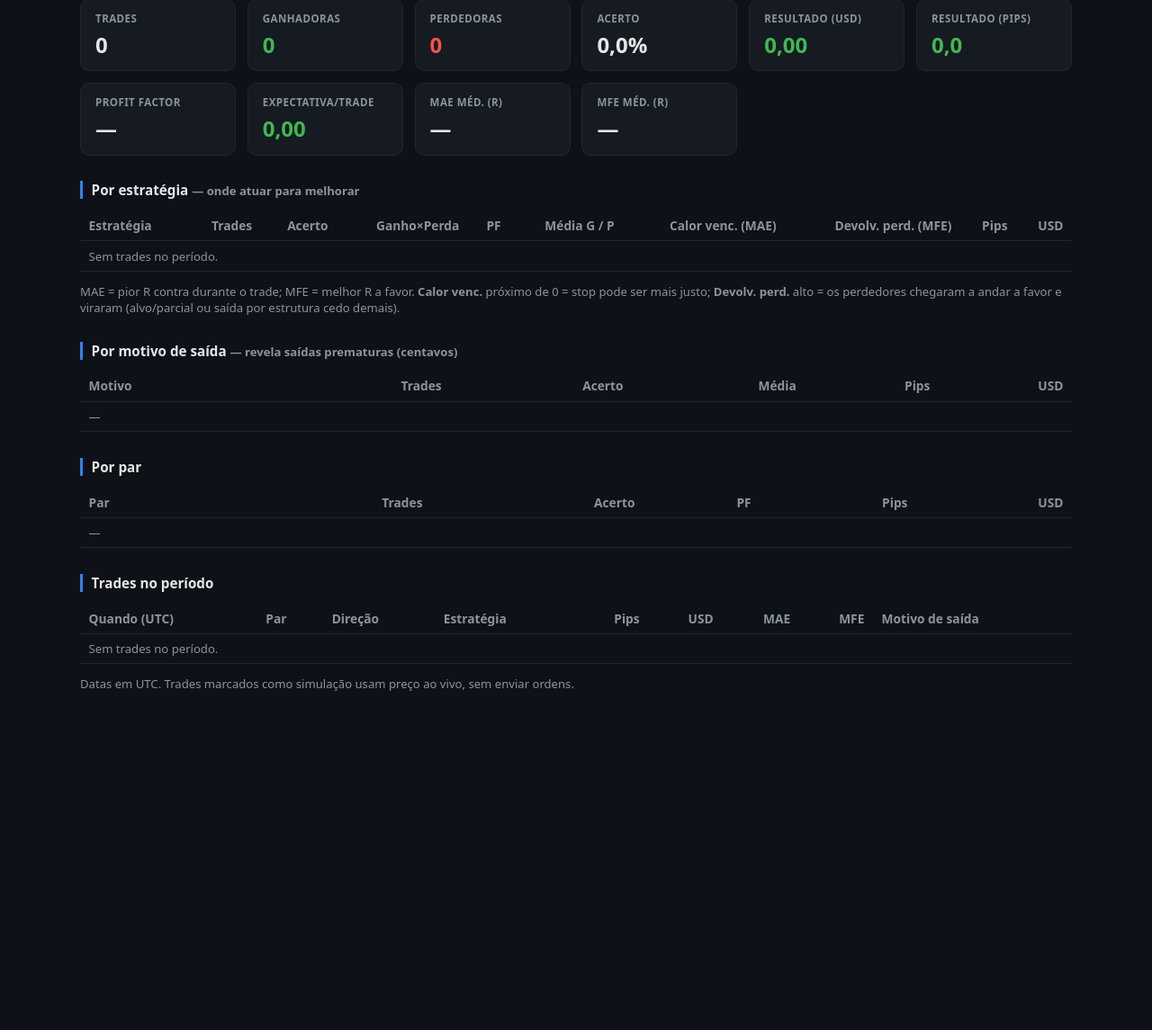
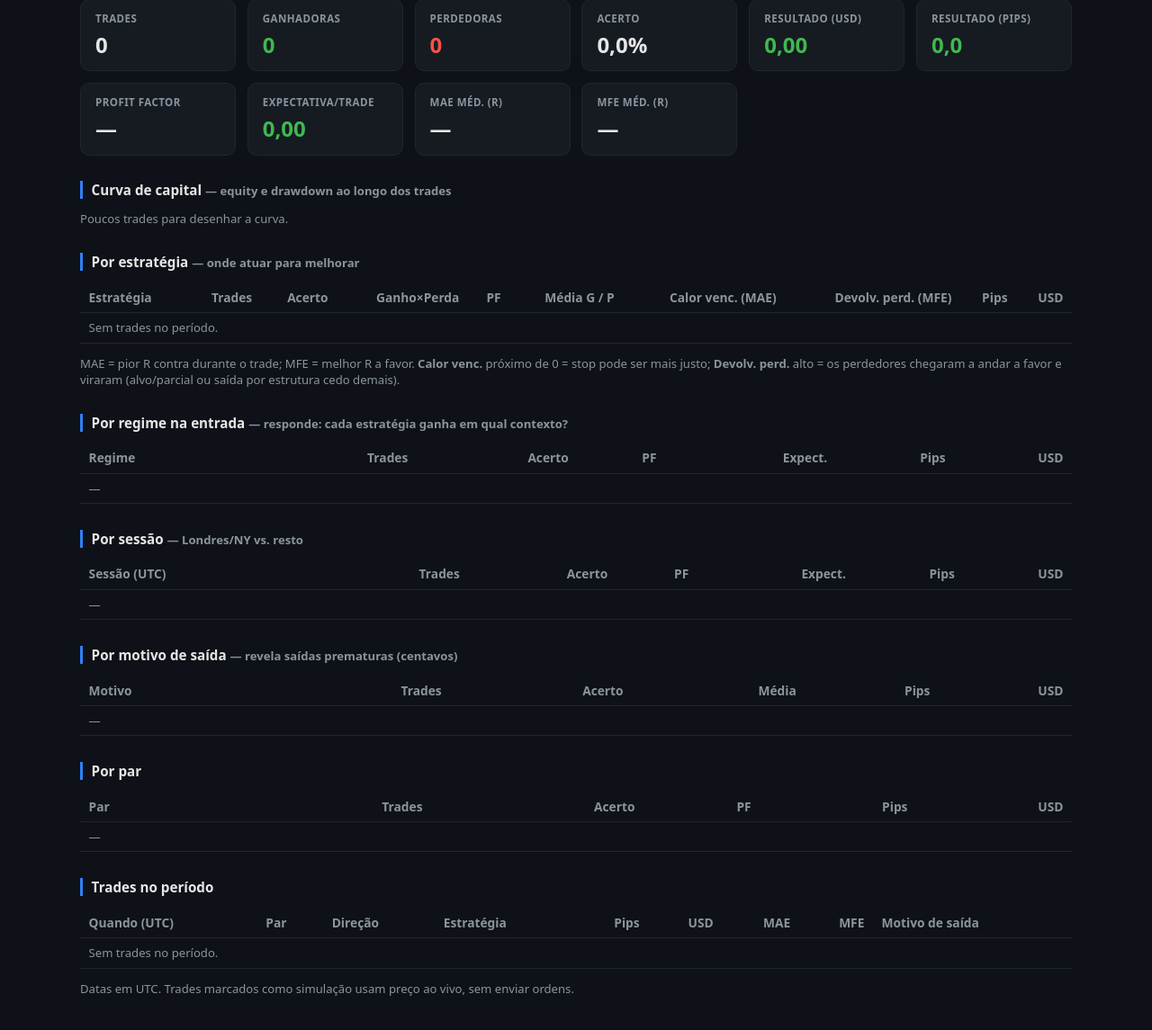
Before and after one commit to ValdeciTrader10/mt5, a FastAPI app: page /analitico in a window 1280 px wide. Shown: the part 134-1279 px from the top of the page at 90% size. Before the commit the page ends 902 px from the top, so only its background shows below. Run offline with FastAPI, Linux system fonts and the light colour scheme; the visitor is signed in with stand-in values (Sample User, id 1); data that the repository does not hold is empty.

Commit message:
Roadmap: curva de capital+DD, expectância por regime/sessão, guard de correlação
Três itens da skill trading-quant-expert:
- Curva de capital + drawdown no /analitico (SVG inline offline): equity acumulada,
  Max DD (USD e %) e recovery factor.
- Expectância por REGIME (na entrada) e por SESSÃO: trades passam a gravar
  regime_entrada; agrupamentos por_regime/por_sessao respondem 'cada estratégia ganha
  em qual contexto?'. Sessões Londres/NY/Ásia pela hora UTC de abertura.
- Guarda de correlação por moeda (gestao.exposicao_moedas/viola_correlacao): bloqueia
  dobrar risco na mesma moeda (EUR+GBP ambos short-USD) via MAX_EXPOSICAO_MOEDA.

db: colunas regime_entrada (+ migração). Testes de correlação adicionados.

Co-Authored-By: Claude Opus 4.8 <noreply@anthropic.com>
Claude-Session: https://claude.ai/code/session_01EJYTth5eyVRqxzoTqMHuue

```diff
--- a/sistema_forex/config.py
+++ b/sistema_forex/config.py
@@ -50,6 +50,11 @@ BE_TRIGGER_R = 1.0
 DD_DIARIO_MAX_PCT = 5.0
 MAX_POS_POR_PAR = 1
 MAX_POS_TOTAL = 2
+# Guarda de correlação: exposição líquida MÁXIMA por moeda (em nº de posições).
+# EURUSD e GBPUSD comprados = ambos short USD → USD líquido -2. Com limite 1, a 2ª
+# entrada correlacionada é bloqueada. USDCAD comprado + EURUSD comprado se cancelam no
+# USD (net 0) → permitido. Evita "risco dobrado escondido" pela mesma moeda.
+MAX_EXPOSICAO_MOEDA = int(os.environ.get("MAX_EXPOSICAO_MOEDA", "1"))
 TEMPO_MAX_POSICAO_H = 8
 SCORE_MIN_CONFLUENCIAS = 2
 
--- a/sistema_forex/db.py
+++ b/sistema_forex/db.py
@@ -105,7 +105,8 @@ CREATE TABLE IF NOT EXISTS trades (
     simulado      INTEGER DEFAULT 0,   -- 1 = posição do modo simulação (Fase 5 sem EXECUCAO_ATIVA)
     risco_inicial REAL,                -- |entrada - sl_inicial| em preço; base fixa do R
     mae_r         REAL,                -- Maximum Adverse Excursion: pior R contra durante a vida (≤ 0)
-    mfe_r         REAL                 -- Maximum Favorable Excursion: melhor R a favor durante a vida (≥ 0)
+    mfe_r         REAL,                -- Maximum Favorable Excursion: melhor R a favor durante a vida (≥ 0)
+    regime_entrada TEXT                -- regime de mercado no momento da abertura (p/ análise por regime)
 );
 CREATE INDEX IF NOT EXISTS idx_trades_par ON trades (par);
 CREATE INDEX IF NOT EXISTS idx_trades_abertos ON trades (fechamento_utc);
@@ -123,6 +124,8 @@ def _migrar(conn) -> None:
         conn.execute("ALTER TABLE trades ADD COLUMN mae_r REAL")
     if "mfe_r" not in cols:
         conn.execute("ALTER TABLE trades ADD COLUMN mfe_r REAL")
+    if "regime_entrada" not in cols:
+        conn.execute("ALTER TABLE trades ADD COLUMN regime_entrada TEXT")
 
 
 def conectar(db_path=None) -> sqlite3.Connection:
--- a/sistema_forex/web/app.py
+++ b/sistema_forex/web/app.py
@@ -216,6 +216,51 @@ def _por(trades: list, chave: str) -> list:
     return linhas
 
 
+def _sessao(hora_utc: int) -> str:
+    """Sessão de mercado pela hora UTC de abertura (foco Londres/NY, onde há liquidez)."""
+    if 7 <= hora_utc <= 11:
+        return "Londres (07–11)"
+    if 12 <= hora_utc <= 15:
+        return "Londres/NY (12–15)"
+    if 16 <= hora_utc <= 20:
+        return "Nova York (16–20)"
+    if 0 <= hora_utc <= 6:
+        return "Ásia (00–06)"
+    return "Fora de sessão (21–23)"
+
+
+def _curva_capital(trades: list, base: float) -> dict:
+    """Curva de capital (ordem cronológica de fechamento) + drawdown máximo.
+
+    `base` = saldo inicial de referência (equity acumulada parte dele). Retorna a série
+    para plotar, o DD máximo em USD/%, e o recovery factor (lucro/|maxDD|)."""
+    from datetime import datetime, timezone
+
+    ordenados = sorted([t for t in trades if t["fechamento_utc"]], key=lambda t: t["fechamento_utc"])
+    eq = base
+    pico = base
+    max_dd = 0.0
+    serie = []
+    for t in ordenados:
+        eq += t["lucro_usd"] or 0
+        pico = max(pico, eq)
+        dd = eq - pico  # ≤ 0
+        max_dd = min(max_dd, dd)
+        serie.append({
+            "t": datetime.fromtimestamp(t["fechamento_utc"], timezone.utc).strftime("%m-%d %H:%M"),
+            "eq": round(eq, 2), "dd": round(dd, 2),
+        })
+    lucro = eq - base
+    return {
+        "serie": serie,
+        "base": round(base, 2),
+        "final": round(eq, 2),
+        "max_dd": round(max_dd, 2),
+        "max_dd_pct": round(100 * max_dd / pico, 2) if pico else 0.0,
+        "recovery_factor": round(lucro / abs(max_dd), 2) if max_dd < 0 else None,
+    }
+
+
 def _analitico(de: str = "", ate: str = "") -> dict:
     """Estatísticas dos trades fechados no intervalo [de, ate] (datas ISO, opcionais)."""
     de_e, ate_e = _epoch(de), _epoch(ate, fim=True)
@@ -228,13 +273,18 @@ def _analitico(de: str = "", ate: str = "") -> dict:
     with db.sessao() as conn:
         rows = conn.execute(
             f"SELECT par, estrategia, direcao, pips, lucro_usd, motivo_saida, simulado, "
-            f"mae_r, mfe_r, abertura_utc, fechamento_utc FROM trades WHERE {where} "
-            f"ORDER BY fechamento_utc DESC",
+            f"mae_r, mfe_r, regime_entrada, abertura_utc, fechamento_utc FROM trades "
+            f"WHERE {where} ORDER BY fechamento_utc DESC",
             args,
         ).fetchall()
     from datetime import datetime, timezone
 
     trades = [dict(r) for r in rows]
+    for t in trades:  # rótulos derivados para os agrupamentos
+        t["regime"] = t["regime_entrada"] or "—"
+        h = datetime.fromtimestamp(t["abertura_utc"], timezone.utc).hour if t["abertura_utc"] else 0
+        t["sessao"] = _sessao(h)
+
     def _hora(ep):
         return datetime.fromtimestamp(ep, timezone.utc).strftime("%Y-%m-%d %H:%M") if ep else "—"
 
@@ -243,14 +293,17 @@ def _analitico(de: str = "", ate: str = "") -> dict:
             "quando": _hora(t["fechamento_utc"]), "par": t["par"], "estrategia": t["estrategia"],
             "direcao": t["direcao"], "pips": t["pips"], "lucro": t["lucro_usd"],
             "motivo": t["motivo_saida"], "simulado": bool(t["simulado"]),
-            "mae_r": t["mae_r"], "mfe_r": t["mfe_r"],
+            "mae_r": t["mae_r"], "mfe_r": t["mfe_r"], "regime": t["regime"], "sessao": t["sessao"],
         }
         for t in trades[:300]
     ]
     return {
         "de": de, "ate": ate,
         "geral": _agregar(trades),
+        "curva": _curva_capital(trades, config.SALDO_SIMULADO),
         "por_estrategia": _por(trades, "estrategia"),
+        "por_regime": _por(trades, "regime"),
+        "por_sessao": _por(trades, "sessao"),
         "por_par": _por(trades, "par"),
         "por_motivo": _por(trades, "motivo_saida"),
         "trades": lista,
--- a/sistema_forex/web/templates/analitico.html
+++ b/sistema_forex/web/templates/analitico.html
@@ -66,6 +66,12 @@
     <div class="grid" id="kpis"></div>
 
     <section>
+      <h2>Curva de capital <span class="muted">— equity e drawdown ao longo dos trades</span></h2>
+      <div id="curva"></div>
+      <p class="muted" id="curva-stats"></p>
+    </section>
+
+    <section>
       <h2>Por estratégia <span class="muted">— onde atuar para melhorar</span></h2>
       <table>
         <thead><tr><th>Estratégia</th><th class="num">Trades</th><th class="num">Acerto</th>
@@ -78,6 +84,24 @@
       <p class="muted">MAE = pior R contra durante o trade; MFE = melhor R a favor. <b>Calor venc.</b>
         próximo de 0 = stop pode ser mais justo; <b>Devolv. perd.</b> alto = os perdedores chegaram a
         andar a favor e viraram (alvo/parcial ou saída por estrutura cedo demais).</p>
+    </section>
+
+    <section>
+      <h2>Por regime na entrada <span class="muted">— responde: cada estratégia ganha em qual contexto?</span></h2>
+      <table>
+        <thead><tr><th>Regime</th><th class="num">Trades</th><th class="num">Acerto</th>
+          <th class="num">PF</th><th class="num">Expect.</th><th class="num">Pips</th><th class="num">USD</th></tr></thead>
+        <tbody id="tb-regime"></tbody>
+      </table>
+    </section>
+
+    <section>
+      <h2>Por sessão <span class="muted">— Londres/NY vs. resto</span></h2>
+      <table>
+        <thead><tr><th>Sessão (UTC)</th><th class="num">Trades</th><th class="num">Acerto</th>
+          <th class="num">PF</th><th class="num">Expect.</th><th class="num">Pips</th><th class="num">USD</th></tr></thead>
+        <tbody id="tb-sessao"></tbody>
+      </table>
     </section>
 
     <section>
@@ -168,11 +192,45 @@
         '<td class="num ' + sign(r.pips) + '">' + fmt(r.pips, 1) + '</td>' +
         '<td class="num ' + sign(r.usd) + '">' + fmt(r.usd, 2) + '</td></tr>';
     }
+    function linhaCtx(r) {  // regime / sessão: Trades | Acerto | PF | Expect. | Pips | USD
+      return '<tr><td>' + esc(r.chave) + '</td><td class="num">' + r.n + '</td>' +
+        '<td class="num">' + fmt(r.winrate, 1) + '%</td><td class="num">' + pf(r) + '</td>' +
+        '<td class="num ' + sign(r.expectativa) + '">' + fmt(r.expectativa, 2) + '</td>' +
+        '<td class="num ' + sign(r.pips) + '">' + fmt(r.pips, 1) + '</td>' +
+        '<td class="num ' + sign(r.usd) + '">' + fmt(r.usd, 2) + '</td></tr>';
+    }
+
+    function curva(c) {
+      var box = document.getElementById('curva'), stats = document.getElementById('curva-stats');
+      var s = (c && c.serie) || [];
+      if (s.length < 2) { box.innerHTML = '<p class="muted">Poucos trades para desenhar a curva.</p>'; stats.textContent = ''; return; }
+      var eqs = s.map(function (p) { return p.eq; }).concat([c.base]);
+      var min = Math.min.apply(null, eqs), max = Math.max.apply(null, eqs);
+      var pad = (max - min) * 0.08 || 1; min -= pad; max += pad;
+      var W = 100, H = 100;
+      function X(i) { return (i / (s.length - 1)) * W; }
+      function Y(v) { return H - ((v - min) / (max - min)) * H; }
+      var pts = s.map(function (p, i) { return X(i).toFixed(2) + ',' + Y(p.eq).toFixed(2); }).join(' ');
+      var area = 'M0,' + H.toFixed(2) + ' L' + pts.split(' ').join(' L') + ' L' + W + ',' + H + ' Z';
+      var yBase = Y(c.base).toFixed(2), up = c.final >= c.base, col = up ? '#3fb950' : '#f85149';
+      box.innerHTML =
+        '<svg viewBox="0 0 100 100" preserveAspectRatio="none" style="width:100%;height:220px;background:#0d1117;border:1px solid #21262d;border-radius:10px">' +
+        '<path d="' + area + '" fill="' + (up ? 'rgba(63,185,80,.12)' : 'rgba(248,81,73,.12)') + '"/>' +
+        '<line x1="0" y1="' + yBase + '" x2="100" y2="' + yBase + '" stroke="#30363d" stroke-width="0.4" stroke-dasharray="2"/>' +
+        '<polyline points="' + pts + '" fill="none" stroke="' + col + '" stroke-width="1.2" vector-effect="non-scaling-stroke"/>' +
+        '</svg>';
+      stats.innerHTML = 'Base ' + fmt(c.base, 2) + ' → Final <b class="' + sign(c.final - c.base) + '">' + fmt(c.final, 2) +
+        '</b> · Max DD <span class="neg">' + fmt(c.max_dd, 2) + '</span> (' + fmt(c.max_dd_pct, 1) + '%)' +
+        ' · Recovery factor ' + (c.recovery_factor == null ? '—' : fmt(c.recovery_factor, 2));
+    }
 
     function render(d) {
       kpis(d.geral);
+      curva(d.curva);
       var e = document.getElementById('tb-estrategia');
       e.innerHTML = d.por_estrategia.map(linhaEstrategia).join('') || '<tr><td colspan="10" class="muted">Sem trades no período.</td></tr>';
+      document.getElementById('tb-regime').innerHTML = (d.por_regime || []).map(linhaCtx).join('') || '<tr><td colspan="7" class="muted">—</td></tr>';
+      document.getElementById('tb-sessao').innerHTML = (d.por_sessao || []).map(linhaCtx).join('') || '<tr><td colspan="7" class="muted">—</td></tr>';
       document.getElementById('tb-motivo').innerHTML = d.por_motivo.map(linhaMotivo).join('') || '<tr><td colspan="6" class="muted">—</td></tr>';
       document.getElementById('tb-par').innerHTML = d.por_par.map(linhaPar).join('') || '<tr><td colspan="6" class="muted">—</td></tr>';
       document.getElementById('tb-trades').innerHTML = (d.trades || []).map(function (t) {
```
Also changed, not shown: sistema_forex/executor.py (+18 -4 lines), sistema_forex/gestao.py (+27 -0 lines), sistema_forex/tests/test_gestao.py (+13 -0 lines).
